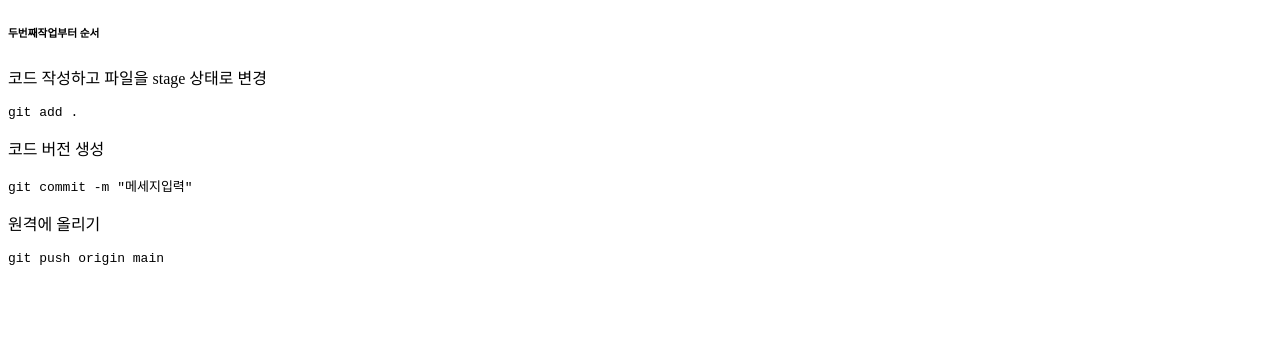
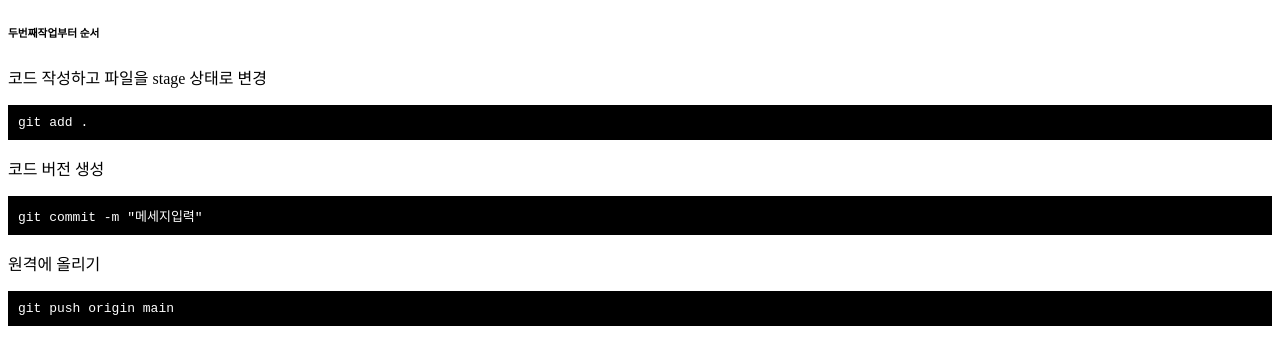
Before and after one commit to hyunjimooon/firstGit, a plain HTML site: page index.html in a window 1280 px wide. Drawn offline with Linux system fonts and the light colour scheme.

Commit message:
스타일추가력

```diff
--- /dev/null
+++ b/css/style.css
@@ -0,0 +1,5 @@
+pre {
+    background-color: black;
+    color: white;
+    padding: 10px;
+}
--- a/index.html
+++ b/index.html
@@ -4,6 +4,7 @@
     <meta charset="UTF-8">
     <meta name="viewport" content="width=device-width, initial-scale=1.0">
     <title>깃허브홈</title>
+<link rel="stylesheet" href="./css/style.css">
 </head>
 <body>
     <h6>두번째작업부터 순서</h6>
```
